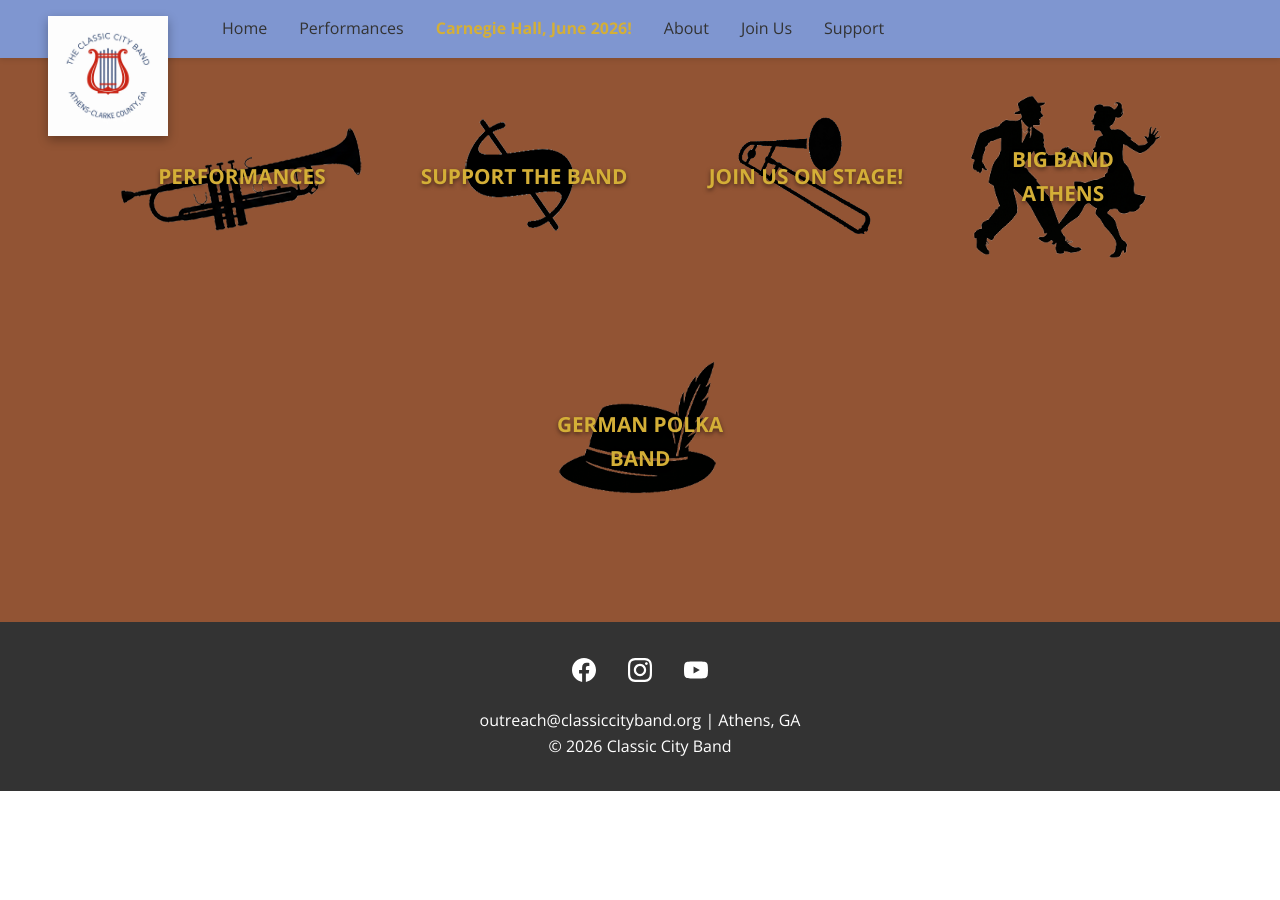
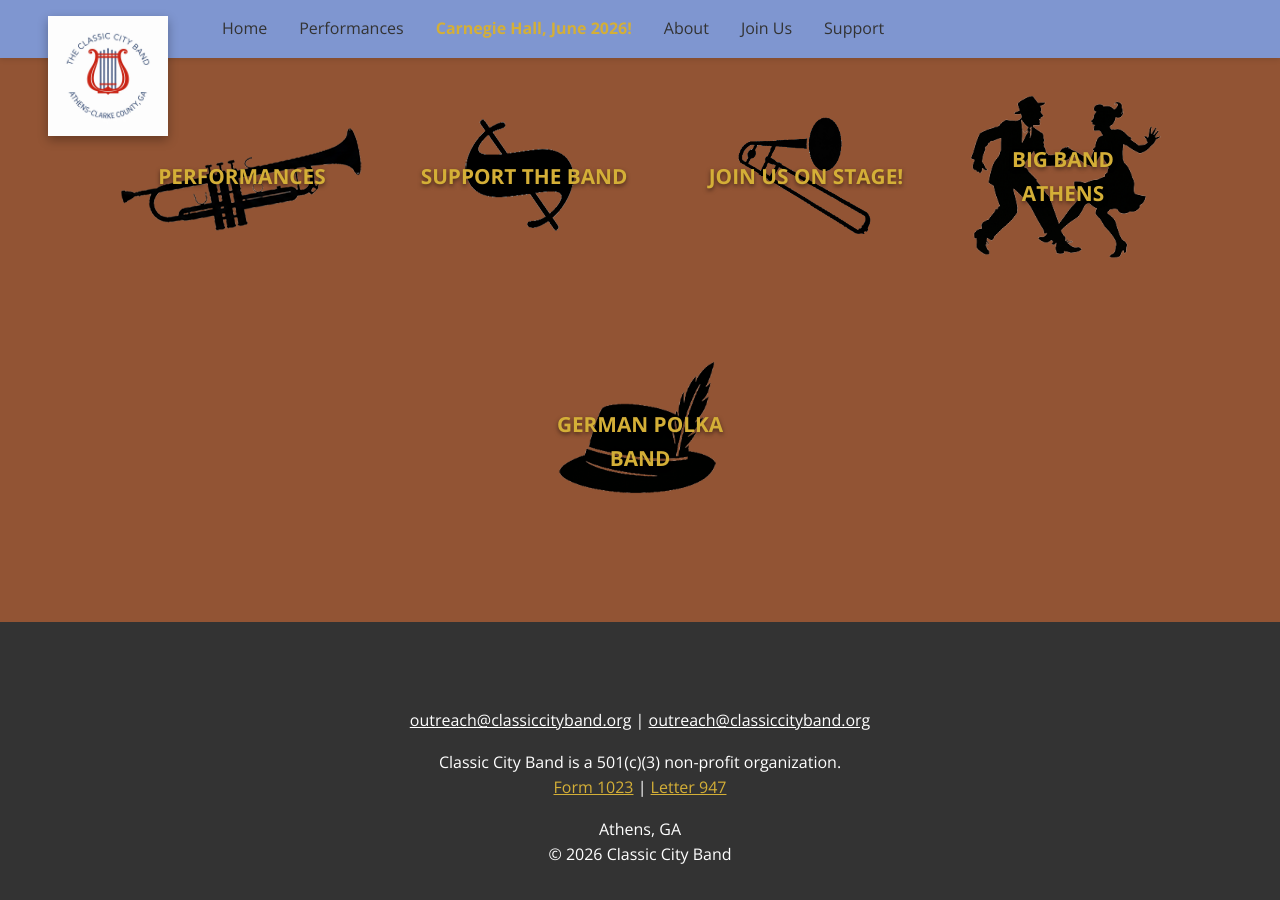
Before and after one commit to webmasterCCB/CCBwebsite, a Jekyll site: the page built from index.html, in a window 1280 px wide and 900 px high, scrolled down 562 px. Built offline with Jekyll 4.4.1, drawn with Linux system fonts in a browser that asks for light colours; before the commit the page ends 1353 px from its top, so only the background shows below that.

Commit message:
Update footer.html

```diff
--- a/_includes/footer.html
+++ b/_includes/footer.html
@@ -2,20 +2,22 @@
   <div class="social-links">
     <a href="{{ site.facebook_url }}" target="_blank" aria-label="Facebook">
       <svg width="24" height="24" viewBox="0 0 24 24" fill="currentColor">
-        <path d="M24 12.073c0-6.627-5.373-12-12-12s-12 5.373-12 12c0 5.99 4.388 10.954 10.125 11.854v-8.385H7.078v-3.47h3.047V9.43c0-3.007 1.792-4.669 4.533-4.669 1.312 0 2.686.235 2.686.235v2.953H15.83c-1.491 0-1.956.925-1.956 1.874v2.25h3.328l-.532 3.47h-2.796v8.385C19.612 23.027 24 18.062 24 12.073z"/>
-      </svg>
-    </a>
-    <a href="{{ site.instagram_url }}" target="_blank" aria-label="Instagram">
-      <svg width="24" height="24" viewBox="0 0 24 24" fill="currentColor">
-        <path d="M12 2.163c3.204 0 3.584.012 4.85.07 3.252.148 4.771 1.691 4.919 4.919.058 1.265.069 1.645.069 4.849 0 3.205-.012 3.584-.069 4.849-.149 3.225-1.664 4.771-4.919 4.919-1.266.058-1.644.07-4.85.07-3.204 0-3.584-.012-4.849-.07-3.26-.149-4.771-1.699-4.919-4.92-.058-1.265-.07-1.644-.07-4.849 0-3.204.013-3.583.07-4.849.149-3.227 1.664-4.771 4.919-4.919 1.266-.057 1.645-.069 4.849-.069zm0-2.163c-3.259 0-3.667.014-4.947.072-4.358.2-6.78 2.618-6.98 6.98-.059 1.281-.073 1.689-.073 4.948 0 3.259.014 3.668.072 4.948.2 4.358 2.618 6.78 6.98 6.98 1.281.058 1.689.072 4.948.072 3.259 0 3.668-.014 4.948-.072 4.354-.2 6.782-2.618 6.979-6.98.059-1.28.073-1.689.073-4.948 0-3.259-.014-3.667-.072-4.947-.196-4.354-2.617-6.78-6.979-6.98-1.281-.059-1.69-.073-4.949-.073zm0 5.838c-3.403 0-6.162 2.759-6.162 6.162s2.759 6.163 6.162 6.163 6.162-2.759 6.162-6.163c0-3.403-2.759-6.162-6.162-6.162zm0 10.162c-2.209 0-4-1.79-4-4 0-2.209 1.791-4 4-4s4 1.791 4 4c0 2.21-1.791 4-4 4zm6.406-11.845c-.796 0-1.441.645-1.441 1.44s.645 1.44 1.441 1.44c.795 0 1.439-.645 1.439-1.44s-.644-1.44-1.439-1.44z"/>
-      </svg>
-    </a>
-    <a href="{{ site.youtube_url }}" target="_blank" aria-label="YouTube">
-      <svg width="24" height="24" viewBox="0 0 24 24" fill="currentColor">
-        <path d="M23.498 6.186a3.016 3.016 0 0 0-2.122-2.136C19.505 3.545 12 3.545 12 3.545s-7.505 0-9.377.505A3.017 3.017 0 0 0 .502 6.186C0 8.07 0 12 0 12s0 3.93.502 5.814a3.016 3.016 0 0 0 2.122 2.136c1.871.505 9.376.505 9.376.505s7.505 0 9.377-.505a3.015 3.015 0 0 0 2.122-2.136C24 15.93 24 12 24 12s0-3.93-.502-5.814zM9.545 15.568V8.432L15.818 12l-6.273 3.568z"/>
+        <path d="M24 12.073c0-6.627-5.373-12-12s-12 5.373-12 12c0 5.99 4.388 10.954 10.125 11.854v-8.385H7.078v-3.47h3.047V9.43c0-3.007 1.792-4.669 4.533-4.669 1.312 0 2.686.235 2.686.235v2.953H15.83c-1.491 0-1.956.925-1.956 1.874v2.25h3.328l-.532 3.47h-2.796v8.385C19.612 23.027 24 18.062 24 12.073z"/>
       </svg>
     </a>
   </div>
-  <p>{{ site.email }} | Athens, GA</p>
+
+  <p>
+    <a href="mailto:{{ site.email }}" style="color: var(--white); text-decoration: underline;">{{ site.email }}</a> |
+    <a href="mailto:outreach@classiccityband.org" style="color: var(--white); text-decoration: underline;">outreach@classiccityband.org</a>
+  </p>
+
+  <p style="margin-top: 1rem;">
+    Classic City Band is a 501(c)(3) non-profit organization.<br>
+    <a href="/CCBwebsite/assets/documents/form-1023.pdf" style="color: var(--accent-gold); text-decoration: underline;" target="_blank">Form 1023</a> |
+    <a href="/CCBwebsite/assets/documents/letter-947.pdf" style="color: var(--accent-gold); text-decoration: underline;" target="_blank">Letter 947</a>
+  </p>
+
+  <p style="margin-top: 1rem;">Athens, GA</p>
   <p>&copy; {{ 'now' | date: "%Y" }} {{ site.title }}</p>
 </footer>
```
